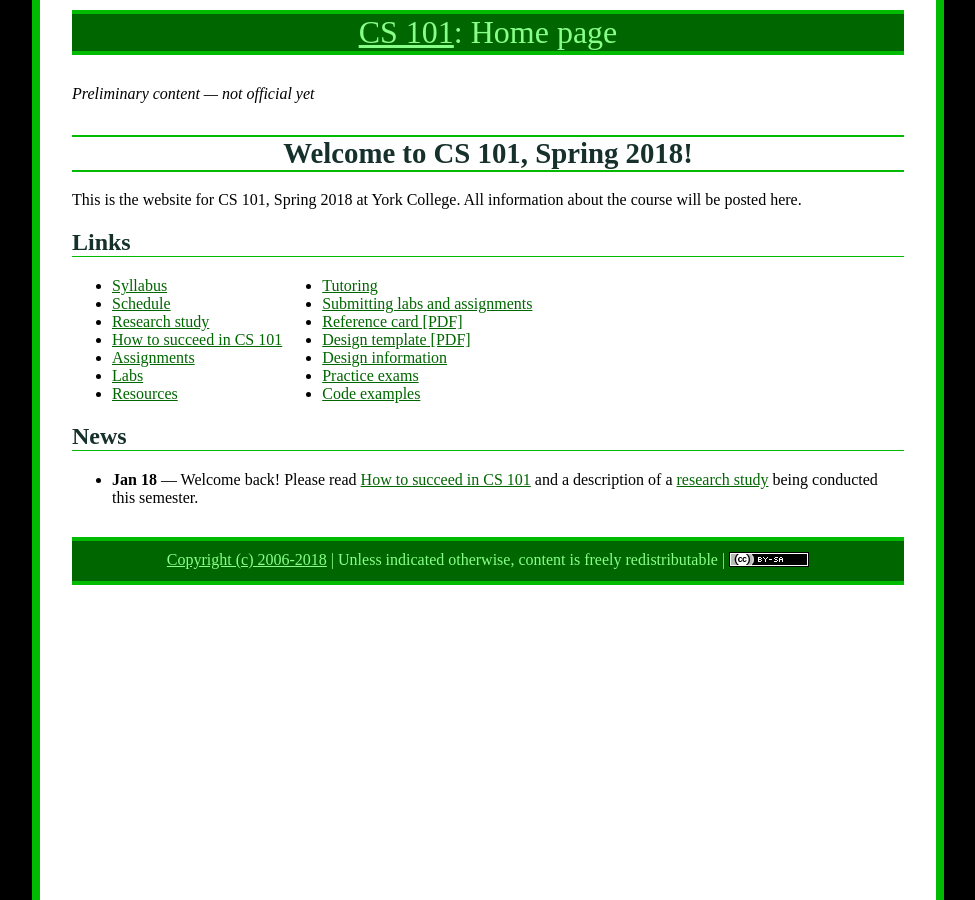
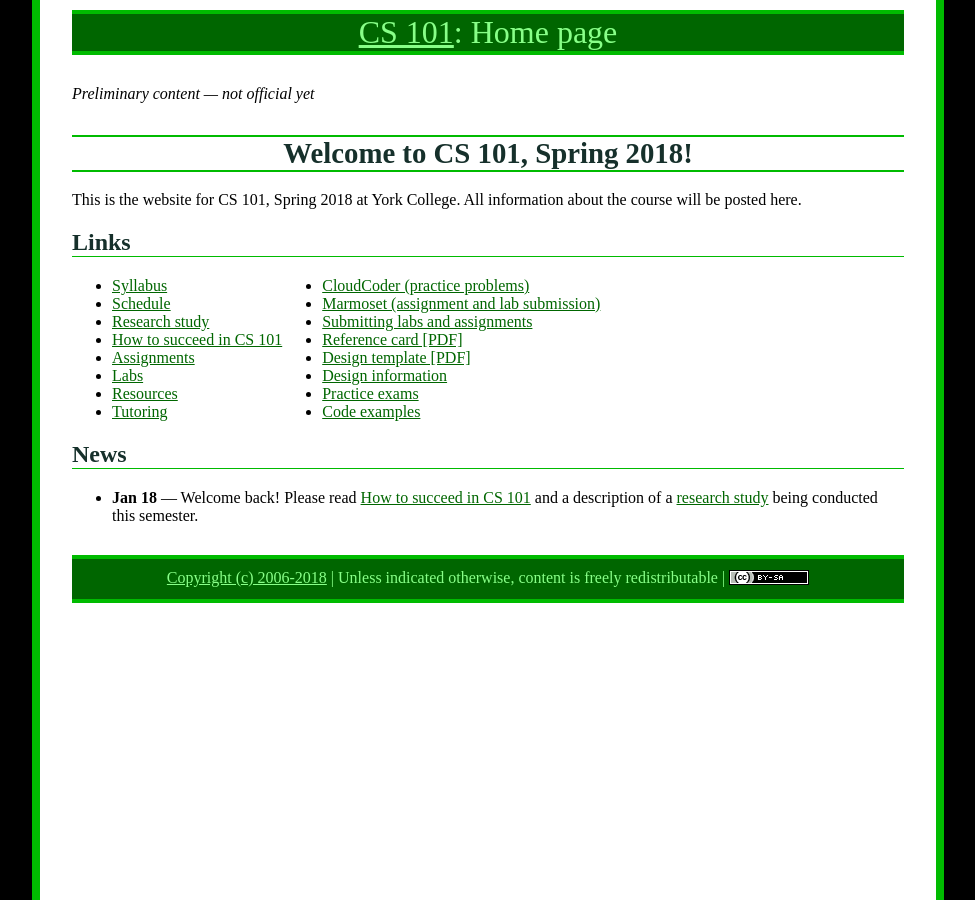
Before and after one commit to ycpcs/cs101-spring2018, a Jekyll site: the page built from index.md, in a window 1280 px wide. Shown: the whole page, without its empty margins (152-1127 px from the left). Built offline with Jekyll 4.4.1, drawn with Linux system fonts in a browser that asks for light colours.

Commit message:
set vim mode, add CC/Marmoset links

```diff
--- a/index.md
+++ b/index.md
@@ -20,11 +20,13 @@ All information about the course will be posted here.
   <li><a href="assign/index.html">Assignments</a></li>
   <li><a href="labs/index.html">Labs</a></li>
   <li><a href="resources.html">Resources</a></li>
+  <li><a href="tutoring.html">Tutoring</a></li>
 </ul>
 </div>
 <div>
 <ul class="multicol-links">
-  <li><a href="tutoring.html">Tutoring</a></li>
+  <li><a href="https://cs.ycp.edu/cloudcoder">CloudCoder (practice problems)</a></li>
+  <li><a href="https://cs.ycp.edu/marmoset">Marmoset (assignment and lab submission)</a></li>
   <li><a href="submitting.html">Submitting labs and assignments</a></li>
   <li><a href="refcard.pdf">Reference card [PDF]</a></li>
   <li><a href="design-template.pdf">Design template [PDF]</a></li>
@@ -38,3 +40,7 @@ All information about the course will be posted here.
 ## News
 
 * **Jan 18** &mdash; Welcome back!  Please read [How to succeed in CS 101](success.html) and a description of a [research study](study.html) being conducted this semester.
+
+<!-- vim:set wrap: -->
+<!-- vim:set linebreak: -->
+<!-- vim:set nolist: -->
```
